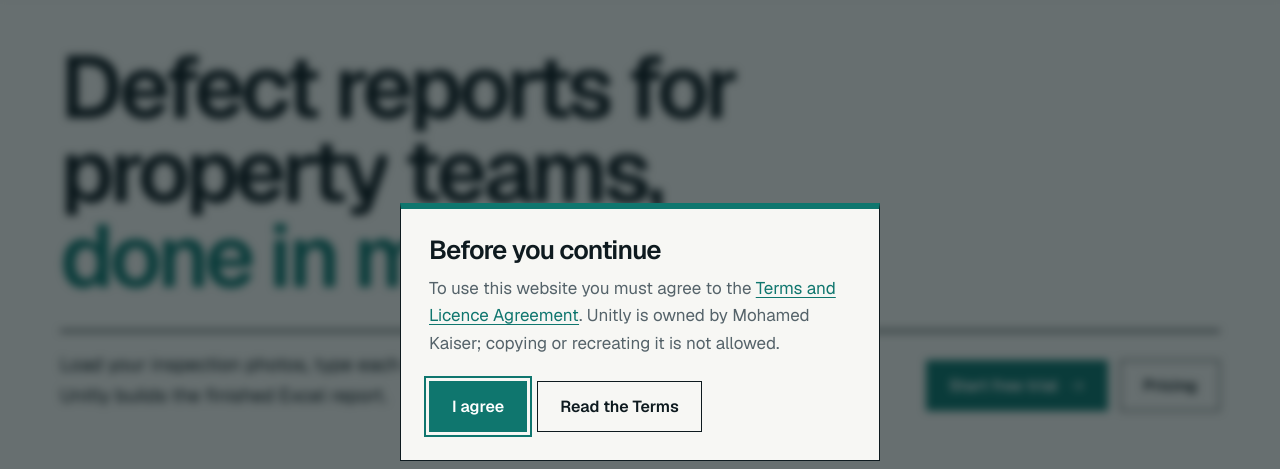
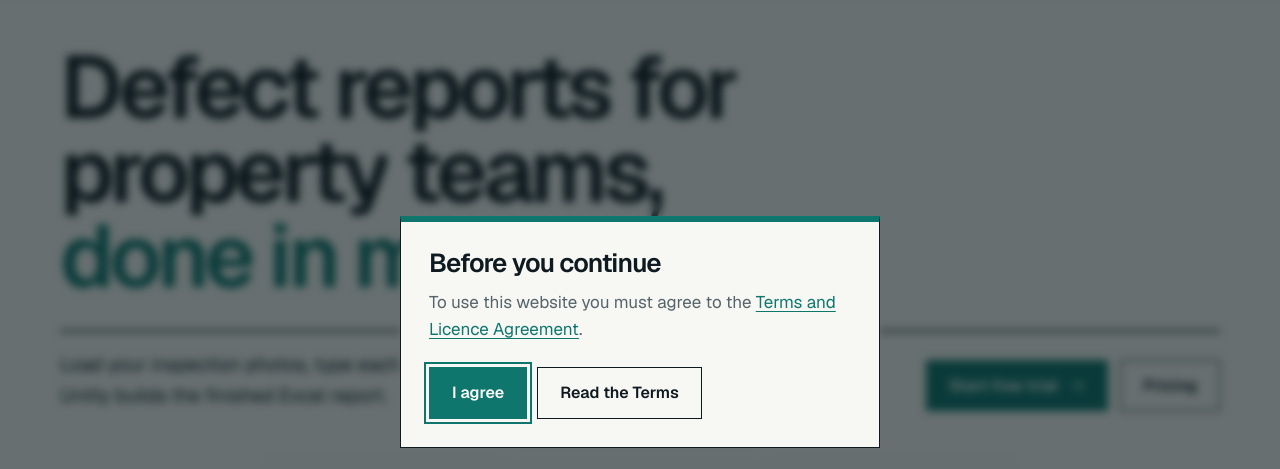
Before and after one commit to ImLiquify/Home-Check---Rizurf, a plain HTML site: page docs/index.html in a window 1280 px wide. Shown: the part 68-537 px from the top of the page. Drawn offline with Linux system fonts and the light colour scheme.

Commit message:
Update index.html

```diff
--- a/docs/index.html
+++ b/docs/index.html
@@ -461,7 +461,7 @@
 <dialog id="gate" aria-labelledby="gate-title" aria-describedby="gate-text">
   <h2 id="gate-title">Before you continue</h2>
   <p id="gate-text">To use this website you must agree to the <a href="terms.html" target="_blank" rel="noopener">Terms and Licence Agreement</a>.
-     Unitly is owned by Mohamed Kaiser; copying or recreating it is not allowed.</p>
+  </p>
   <div class="gate-actions">
     <button class="btn btn-primary" id="gate-agree" type="button" autofocus>I agree</button>
     <a class="btn btn-ghost" href="terms.html">Read the Terms</a>
```
